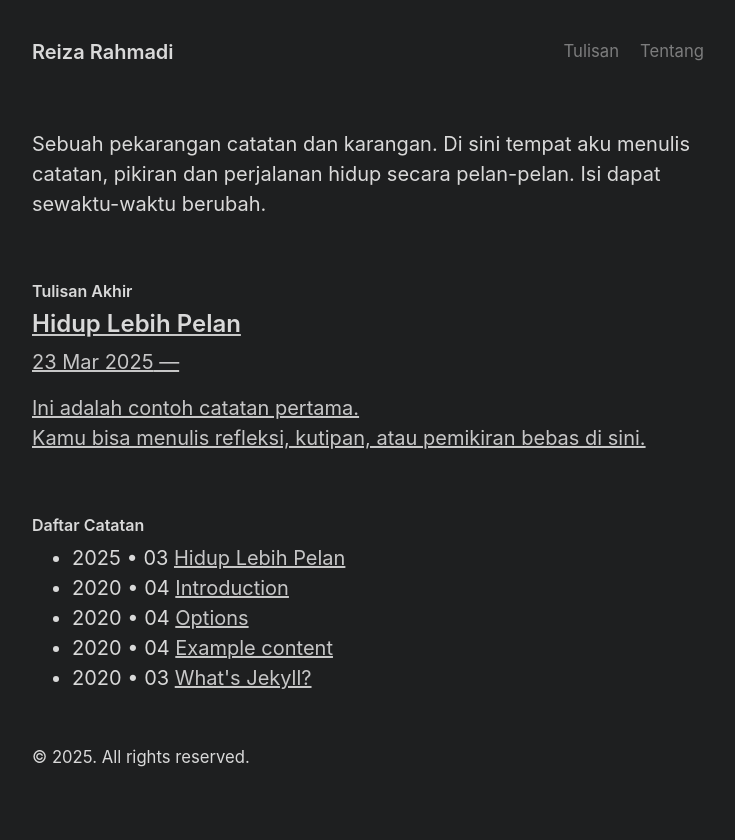
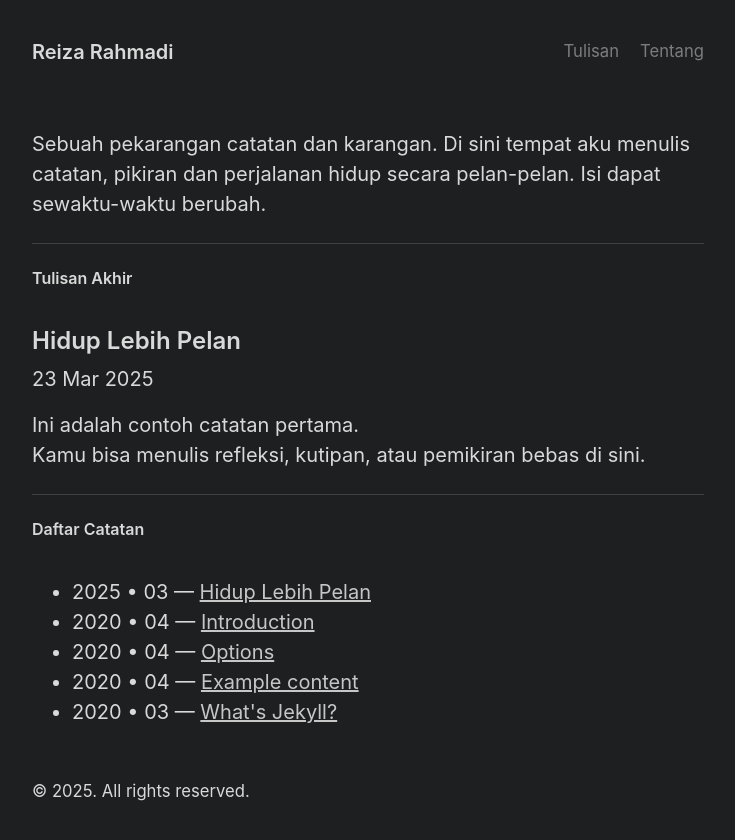
Before and after one commit to reizarahmadi/rzpage, a Jekyll site: the page built from index.html, in a window 1280 px wide. Shown: the top 840 px of the page, without its empty margins (272-1007 px from the left). Built offline with Jekyll 4.4.1, drawn with Linux system fonts in a browser that asks for light colours; the list of posts is cut into pages by our own code.

Commit message:
Update index.html

```diff
--- a/index.html
+++ b/index.html
@@ -5,26 +5,26 @@
 
 <p>Sebuah pekarangan catatan dan karangan. Di sini tempat aku menulis catatan, pikiran dan perjalanan hidup secara pelan-pelan. Isi dapat sewaktu-waktu berubah.</p>
 
-<br />
+<hr/>
 
 <h4>Tulisan Akhir</h4>
+<br />
   {% assign latest_posts = site.posts | sort: "date" | reverse %}
   {% for post in latest_posts limit: 1 %}
-    <a href="{{ post.url | relative_url }}">
-      <h2 class="post-title">{{ post.title }}</h2>
-      <time datetime="{{ post.date | date_to_xmlschema }}">{{ post.date | date_to_string }}</time> —
-      <p>{{ post.excerpt }}</p>
-    </a>
+    <h2 class="post-title"> <a href="{{ post.url | relative_url }}">{{ post.title }}</a></h2>
+    <time datetime="{{ post.date | date_to_xmlschema }}">{{ post.date | date_to_string }}</time>
+    <p>{{ post.excerpt }}</p>
   {% endfor %}
 
-<br />
+<hr/>
 
 <h4>Daftar Catatan</h4>
+<br />
 <ul>
   {% assign posts = site.posts | sort: "date" | reverse %}
   {% for post in posts limit: 10 %}
     <li>
-      <time datetime="{{ post.date | date_to_xmlschema }}">{{ post.date | date: "%Y • %m" }}</time>
+      <time datetime="{{ post.date | date_to_xmlschema }}">{{ post.date | date: "%Y • %m" }}</time> —
       <a href="{{ post.url | relative_url }}">{{ post.title }}</a>
     </li>
   {% endfor %}
```
